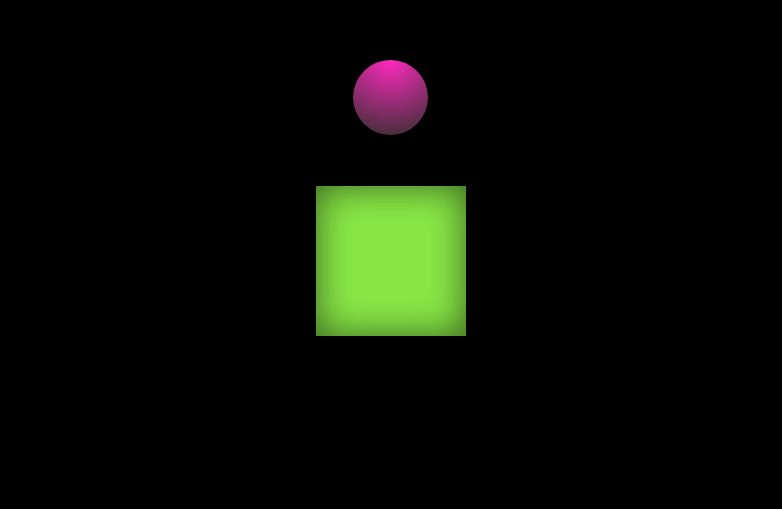
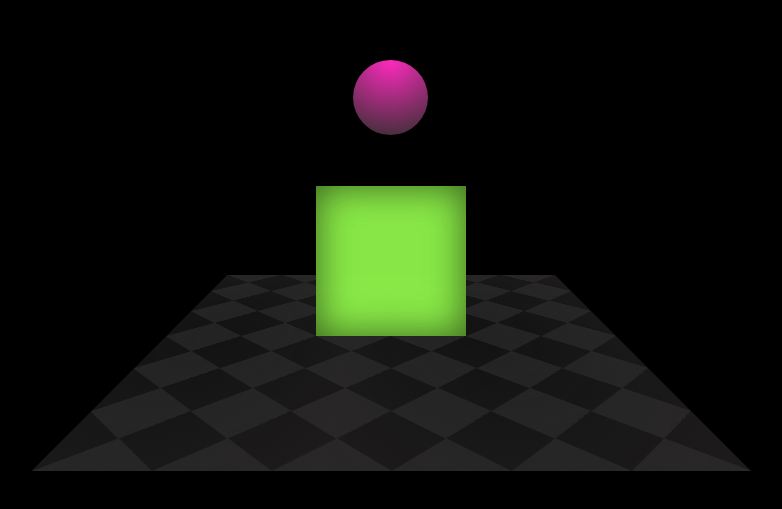
Before and after one commit to GuilloSGit/Animacion3D, a plain HTML site: page index.html in a window 1280 px wide. Shown: the part 139-648 px from the top of the page, without its empty margins (249-1031 px from the left). Drawn offline with Linux system fonts and the light colour scheme.

Commit message:
Update style.css

```diff
--- a/style.css
+++ b/style.css
@@ -154,7 +154,7 @@ body {
   box-shadow: 0 0 0.5em #000;
 }
 
-/* .piso {
+.piso {
   position: absolute;
   top: 1em;
   transform: translate(-50%, -50%) rotateX(90deg);
@@ -166,4 +166,4 @@ body {
     ),
     repeating-conic-gradient(from 45deg, #111 0deg 90deg, #222 90deg 180deg);
   background-size: 60%, 1em 1em;
-} */
+}
```
